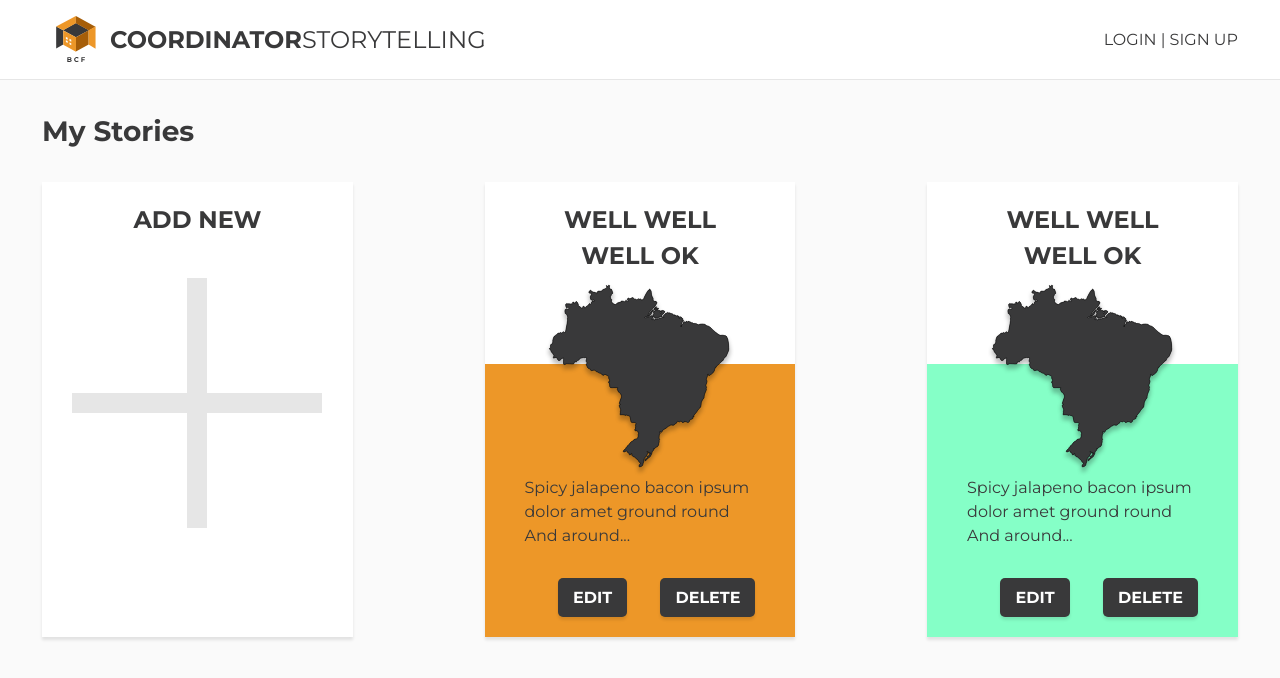
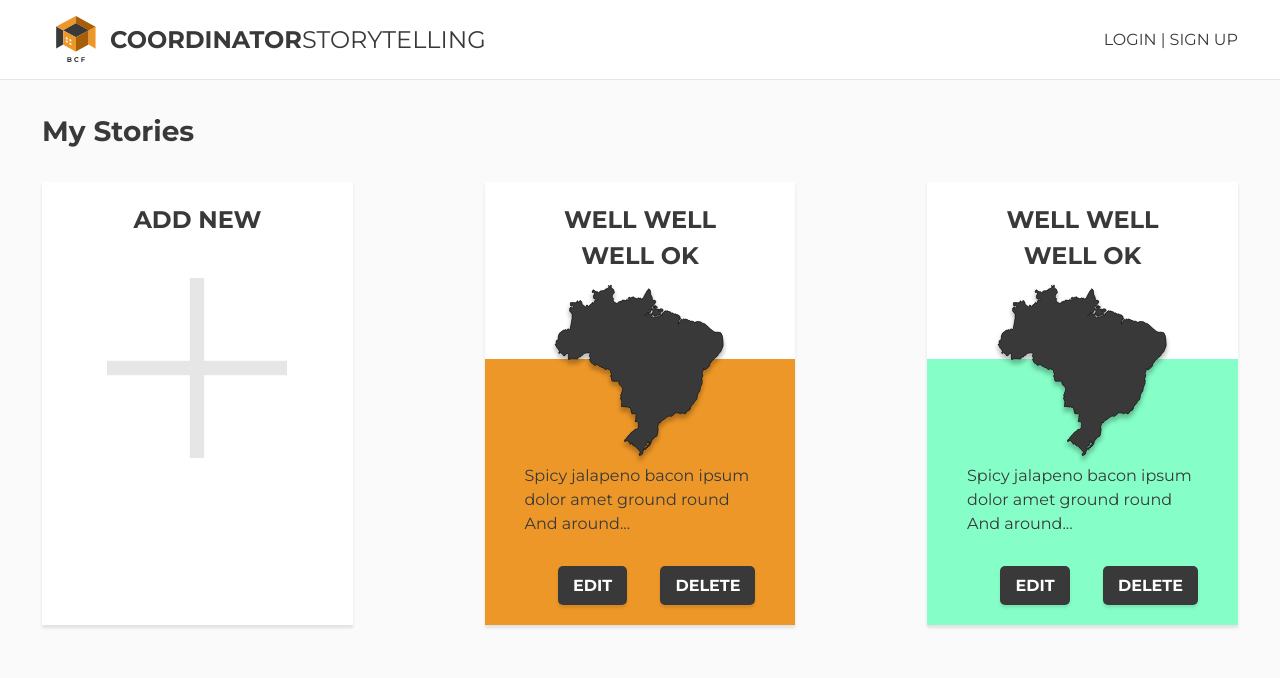
Before and after one commit to bountiful-development/frontend-coordinator-storytelling, a React (Create React App) app: page /coordinator/create-story in a window 1280 px wide. Shown: the top 678 px of the page. Built offline with nearby package versions, Linux system fonts and the light colour scheme.

Commit message:
fixed height of svg

```diff
--- a/src/components/Card/Card.js
+++ b/src/components/Card/Card.js
@@ -55,6 +55,7 @@ export const Card = styled.div`
   svg {
     align-self: center;
     fill: #39393a;
+    height: 180px;
   }
   .card-footer {
     display: flex;
```
